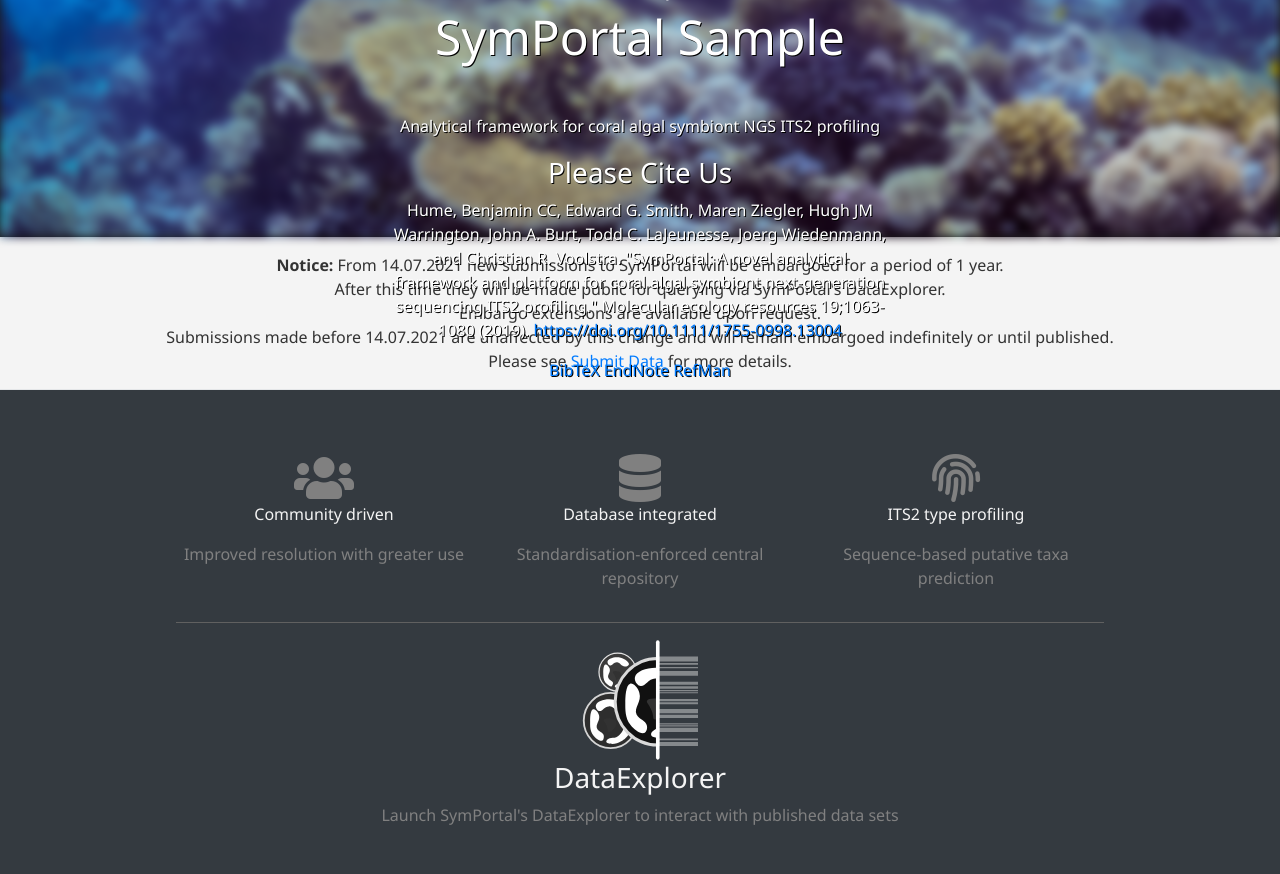
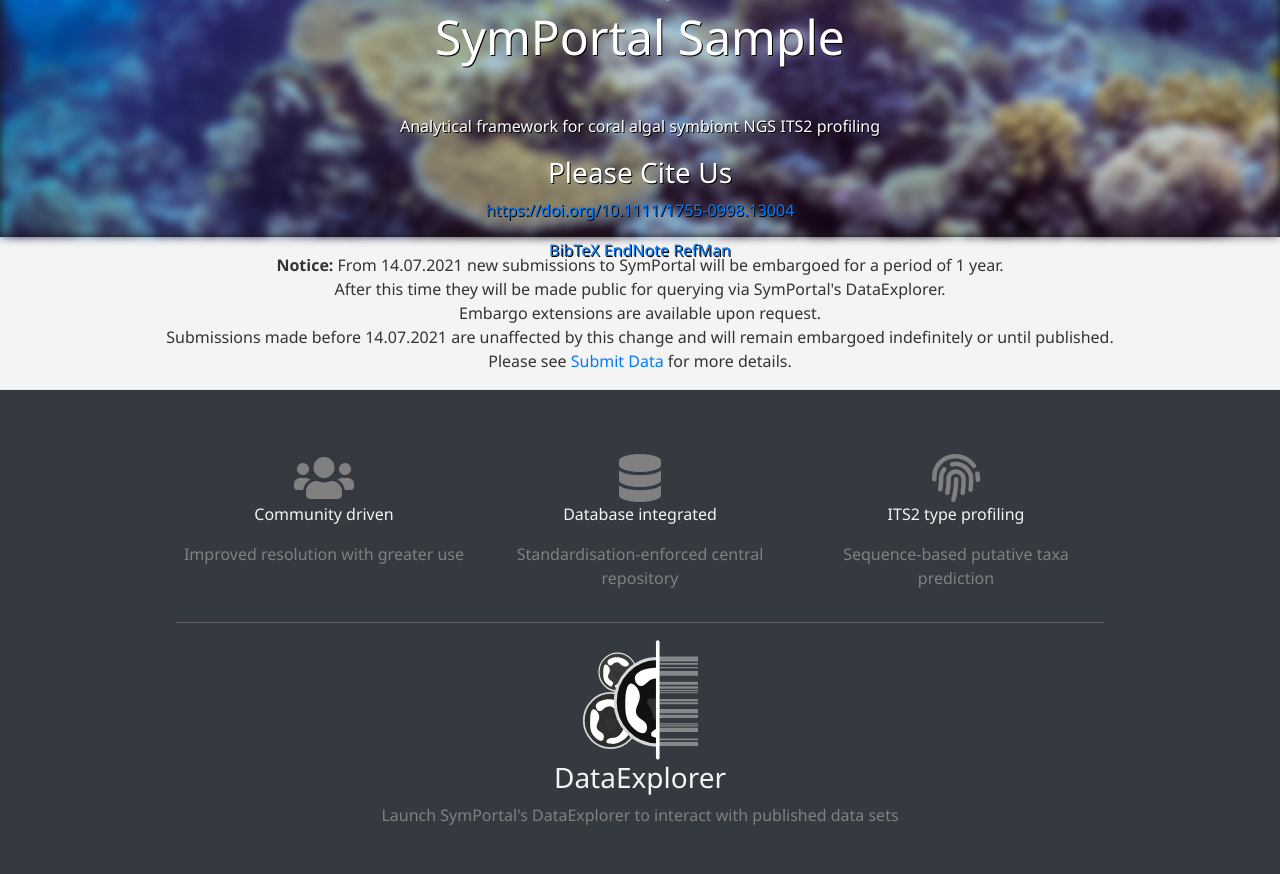
Before and after one commit to reefgenomics/symportal.org, a Flask app: template flask_app/sp_app/templates/index.html in a window 1280 px wide. Shown: the part 243-1117 px from the top of the page. Run offline with Flask 3, Linux system fonts and the light colour scheme; the template is opened without the code that fills it: most values are stand-ins (such as "Sample title", 1, 10 or a date in 2020); parts of the project's set-up code (start-up, migrations or seed data) failed here and were passed over; some libraries are stand-ins or nearby versions.

Commit message:
make short citation

```diff
--- a/flask_app/sp_app/templates/index.html
+++ b/flask_app/sp_app/templates/index.html
@@ -89,12 +89,6 @@
             <h3>Please Cite Us</h3>
         </header>
         <p>
-            Hume, Benjamin CC, Edward G. Smith, Maren Ziegler,
-            Hugh JM Warrington, John A. Burt, Todd C. LaJeunesse,
-            Joerg Wiedenmann, and Christian R. Voolstra.
-            "SymPortal: A novel analytical framework and platform for coral
-            algal symbiont next‐generation sequencing ITS2 profiling."
-            Molecular ecology resources 19;1063-1080 (2019).
             <a href="https://doi.org/10.1111/1755-0998.13004">https://doi.org/10.1111/1755-0998.13004</a>
             <br>
             <div id="citation_links">
```
